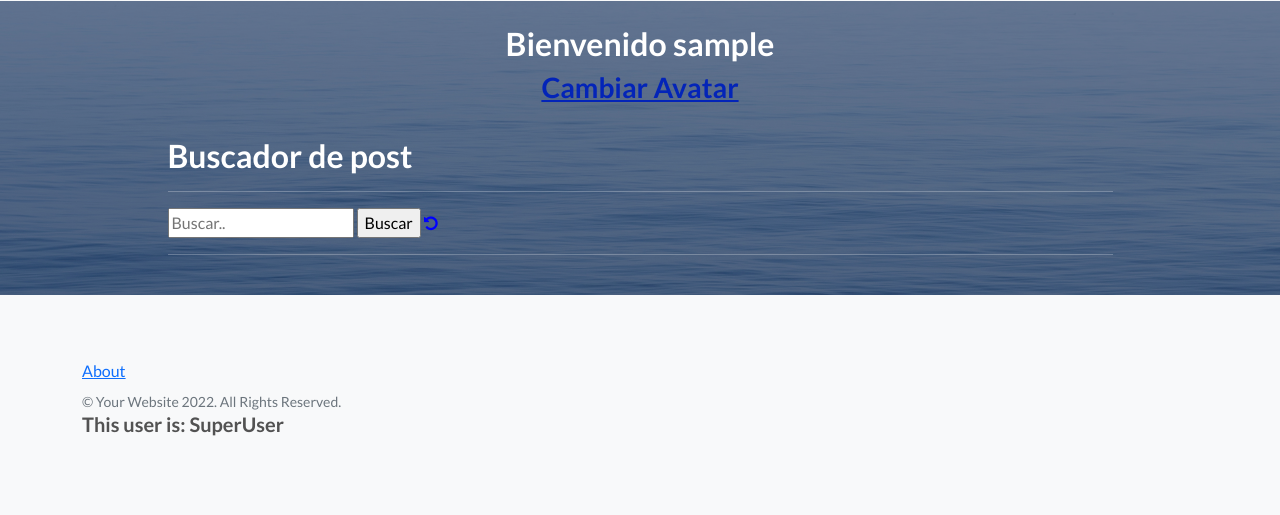
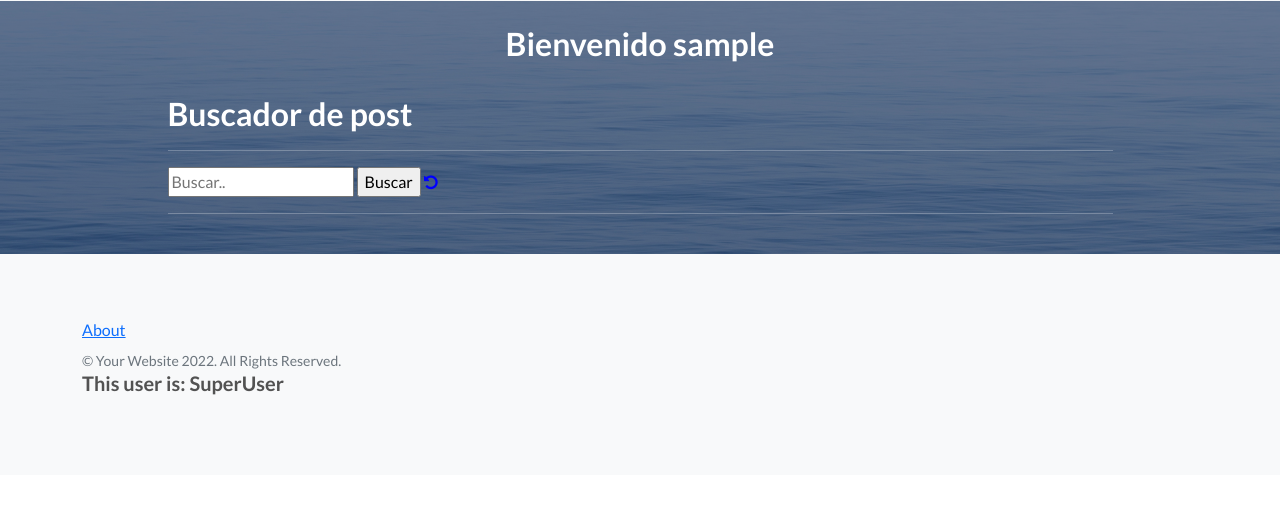
Before and after one commit to ltiisidii/coderhouse-django-blog, a Django app: page / in a window 1280 px wide. Shown: the part 55-570 px from the top of the page. Run offline with Django 4.2, Linux system fonts and the light colour scheme; the visitor is signed in with stand-in values (Sample User, id 1); some libraries are stand-ins or nearby versions.

Commit message:
[Feature] Refactor the userinfo and avatar

```diff
--- a/home/templates/home/index.html
+++ b/home/templates/home/index.html
@@ -29,7 +29,6 @@
                 <a class="navbar-brand" href="{% url 'messageapp:list-messages' %}">Private Messages</a>
                 <a class="navbar-brand" href="{% url 'blogapp:About' %}">About Us</a>
                 {% if user.is_authenticated %}
-                <!-- <a class="btn btn-secondary" href="{% url 'userapp:user-update' %}">Editar usuario</a>-->
                 <a class="btn btn-secondary" href="{% url 'userapp:user-update' %}">{{ user.username }}</a>
                 <div width="30%" height="30%" class="">
                     <img src="{{ user.profile.avatar.url }}" alt="Avatar de {{ page.author }}" width="15%" height="15%"></a>
--- a/home/templates/home/main.html
+++ b/home/templates/home/main.html
@@ -5,7 +5,6 @@
 {% if user.is_authenticated %}
 <div class="text-center">
     <h2>Bienvenido {{ user.username }}</h2>
-    <h3><a style="color: rgb(3, 36, 184)" href="">Cambiar Avatar</a></h3>
     <img height="160px" src="" alt="">
 </div>
 {% endif %}
```
